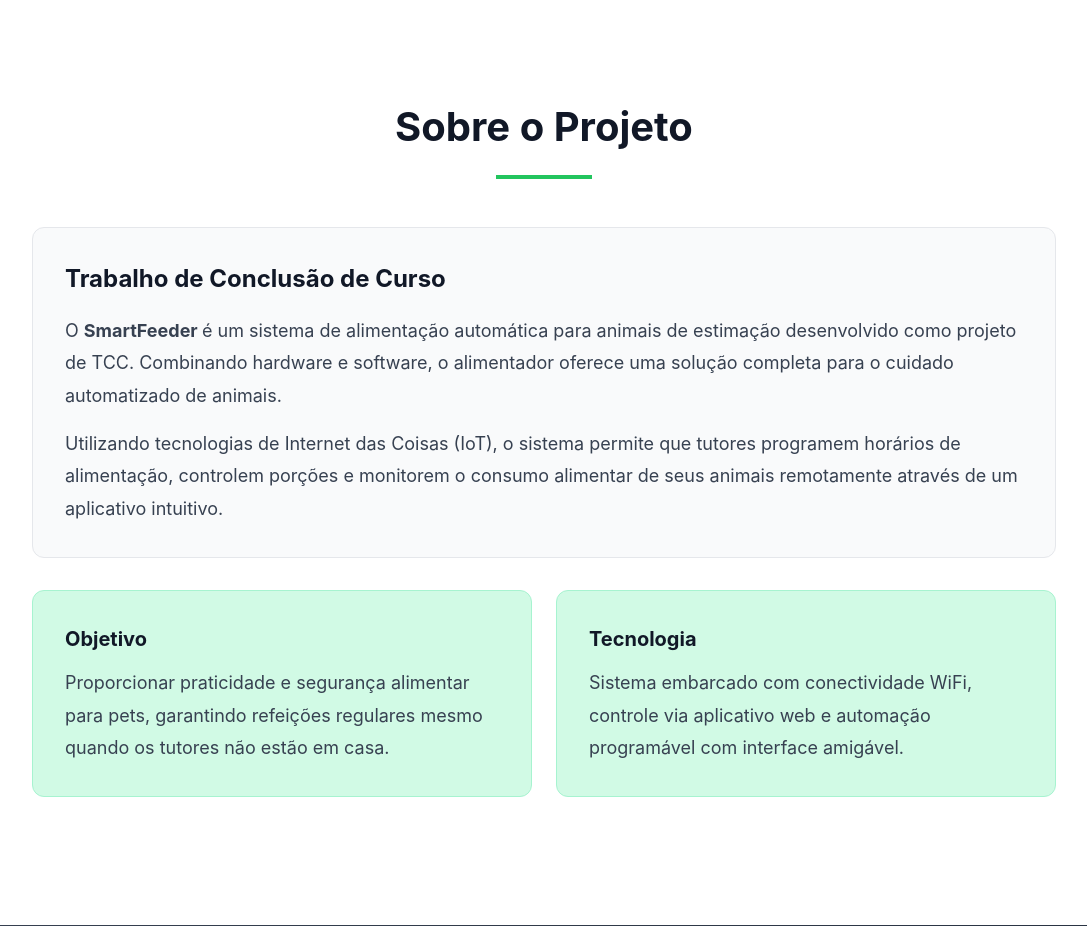
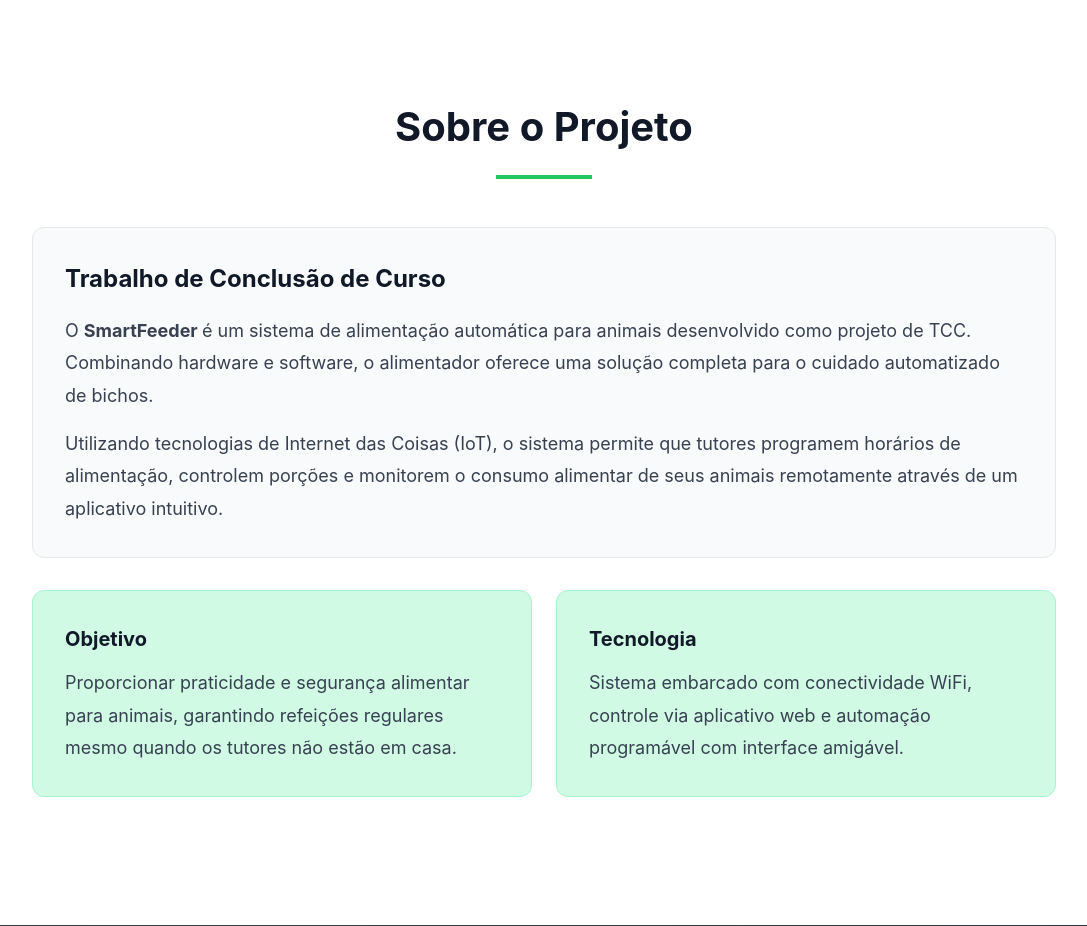
Before and after one commit to ErnestoSESB/Alimentador, a Django app: page / in a window 1280 px wide. Shown: the part 947-1873 px from the top of the page, without its empty margins (96-1183 px from the left). Run offline with Django 5.2, Linux system fonts and the light colour scheme; some libraries are stand-ins or nearby versions.

Commit message:
tirando parte que fala sobre animais de estimação

```diff
--- a/inteligente/templates/alimentador/alimentador.html
+++ b/inteligente/templates/alimentador/alimentador.html
@@ -82,9 +82,9 @@
                 <div class="project-card main-card">
                     <h3 class="card-title">Trabalho de Conclusão de Curso</h3>
                     <p class="card-text">
-                        O <strong>SmartFeeder </strong> é um sistema de alimentação automática para animais de estimação
-                        desenvolvido como projeto de TCC. Combinando hardware e software, o alimentador oferece uma solução
-                        completa para o cuidado automatizado de animais.
+                        O <strong>SmartFeeder </strong> é um sistema de alimentação automática para animais desenvolvido
+                        como projeto de TCC. Combinando hardware e software, o alimentador oferece uma solução
+                        completa para o cuidado automatizado de bichos.
                     </p>
                     <p class="card-text">
                         Utilizando tecnologias de Internet das Coisas (IoT), o sistema permite que tutores programem horários
@@ -97,7 +97,7 @@
                     <div class="project-card accent-card">
                         <h4 class="card-subtitle">Objetivo</h4>
                         <p class="card-text">
-                            Proporcionar praticidade e segurança alimentar para pets, garantindo refeições regulares mesmo
+                            Proporcionar praticidade e segurança alimentar para animais, garantindo refeições regulares mesmo
                             quando os tutores não estão em casa.
                         </p>
                     </div>
```
